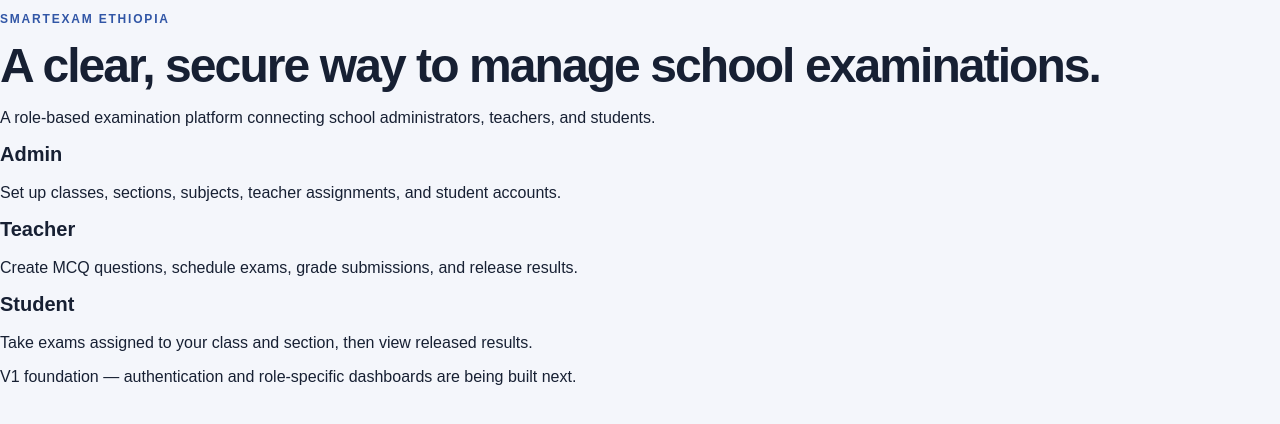
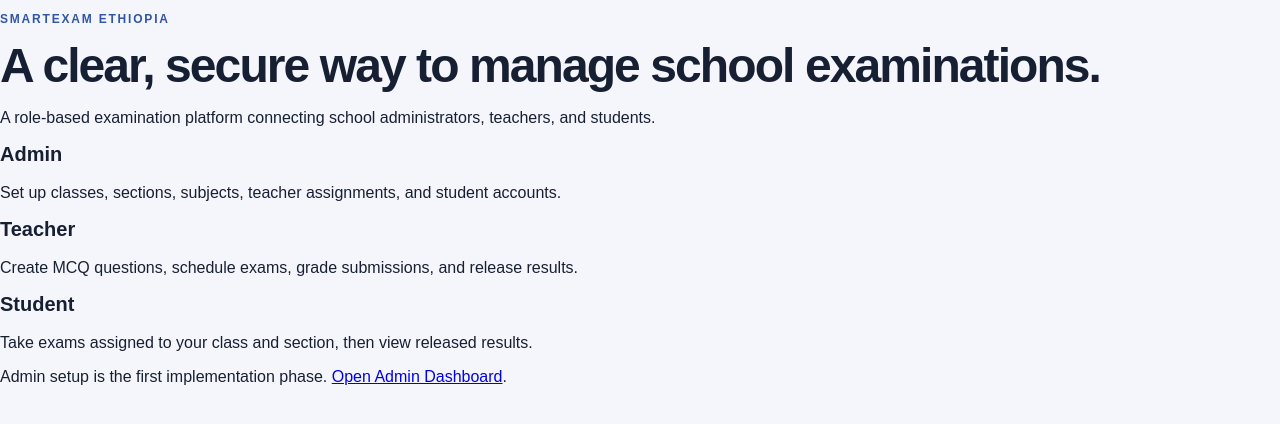
Before and after one commit to eyobzawude76-sys/SmartExam-Ethiopia, a Next.js app in the folder frontend/: page / in a window 1280 px wide. Shown: the top 424 px of the page. Built offline with nearby package versions, Linux system fonts and the light colour scheme.

Commit message:
Link landing page to Admin dashboard

```diff
--- a/frontend/src/app/page.tsx
+++ b/frontend/src/app/page.tsx
@@ -22,7 +22,7 @@ export default function HomePage() {
             <p>Take exams assigned to your class and section, then view released results.</p>
           </article>
         </div>
-        <p className="notice">V1 foundation — authentication and role-specific dashboards are being built next.</p>
+        <p className="notice">Admin setup is the first implementation phase. <a href="/admin">Open Admin Dashboard</a>.</p>
       </section>
     </main>
   );
```
